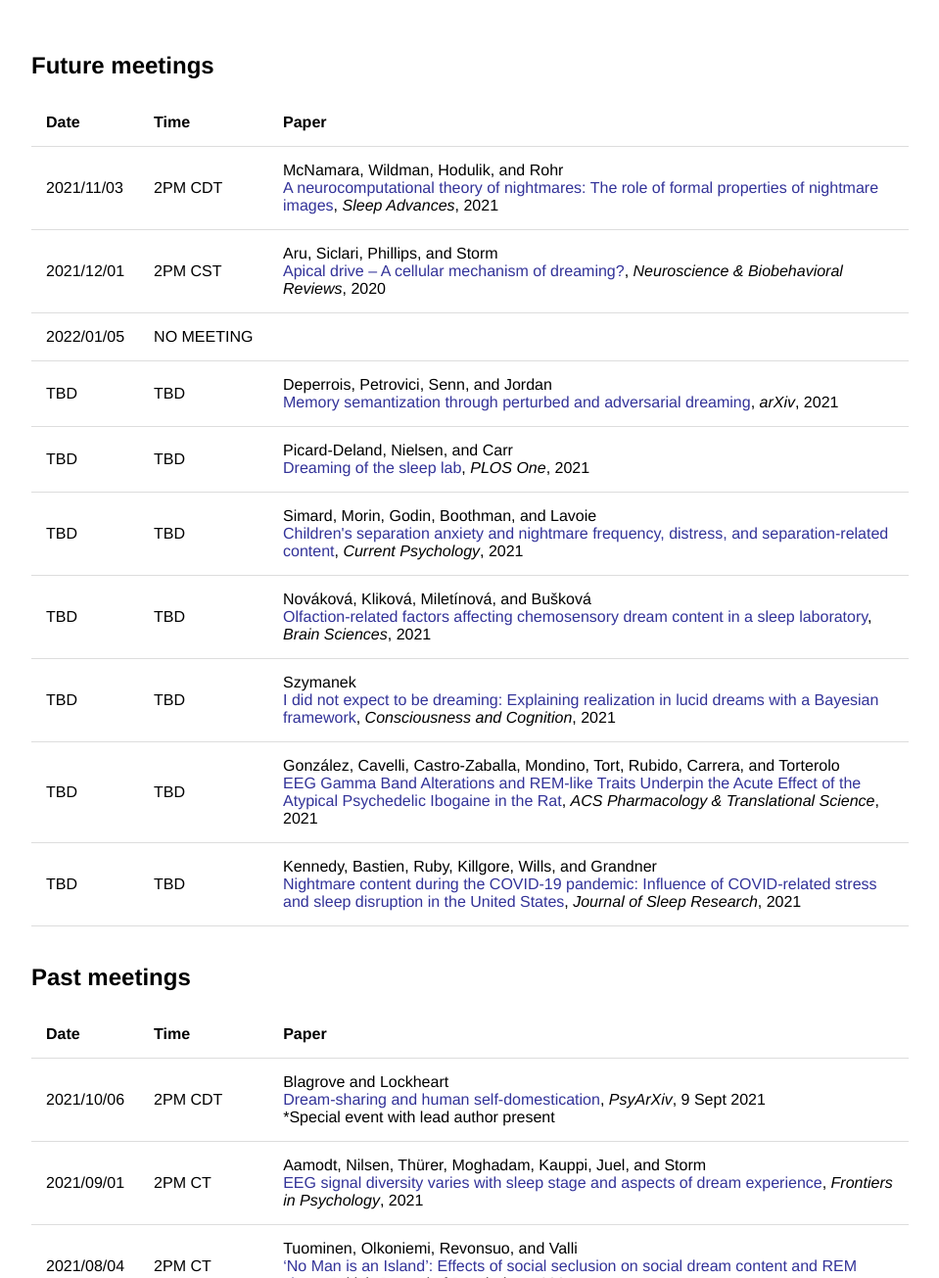
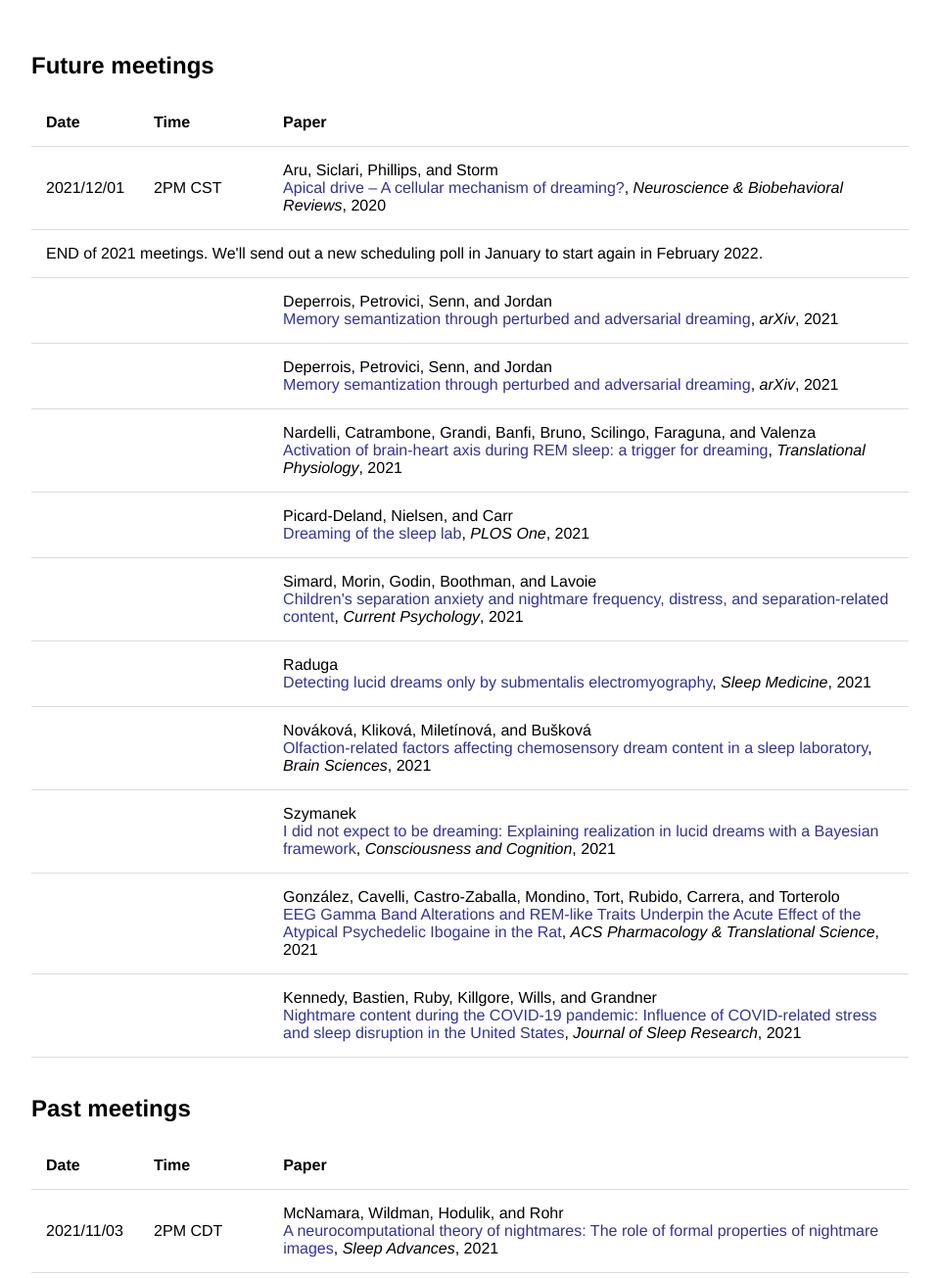
Before and after one commit to remrama/remrama.github.io, a Jekyll site: the page built from drrc/index.html, in a window 1280 px wide and 1400 px high, scrolled down 555 px, cut to the strip 95-1400 px from the top of the window. Shown: the whole strip at 98% size, without its empty margins (160-1119 px from the left). Built offline with Jekyll 4.4.1, drawn with Linux system fonts in a browser that asks for light colours.

Commit message:
monthly drrc update

```diff
--- a/drrc/index.html
+++ b/drrc/index.html
@@ -38,52 +38,51 @@ title: DRRC
             <th>Paper</th>
         </tr>
         <tr>
-            <td>2021/11/03</td>
-            <td>2PM CDT</td>
-            <td>McNamara, Wildman, Hodulik, and Rohr<br><a href="https://doi.org/10.1093/sleepadvances/zpab009">A neurocomputational theory of nightmares: The role of formal properties of nightmare images</a>, <i>Sleep Advances</i>, 2021</td>
-        </tr>
-        <tr>
             <td>2021/12/01</td>
             <td>2PM CST</td>
             <td>Aru, Siclari, Phillips, and Storm<br><a href="https://doi.org/10.1016/j.neubiorev.2020.09.018">Apical drive – A cellular mechanism of dreaming?</a>, <i>Neuroscience & Biobehavioral Reviews</i>, 2020</td>
         </tr>
         <tr>
-            <td>2022/01/05</td>
-            <td colspan="2">NO MEETING</td>
+            <td colspan="3">END of 2021 meetings. We'll send out a new scheduling poll in January to start again in February 2022.</td>
         </tr>
         <tr>
-            <td>TBD</td>
-            <td>TBD</td>
+            <td colspan="2"></td>
             <td>Deperrois, Petrovici, Senn, and Jordan<br><a href="https://arxiv.org/abs/2109.04261">Memory semantization through perturbed and adversarial dreaming</a>, <i>arXiv</i>, 2021</td>
         </tr>
         <tr>
-            <td>TBD</td>
-            <td>TBD</td>
+            <td colspan="2"></td>
+            <td>Deperrois, Petrovici, Senn, and Jordan<br><a href="https://arxiv.org/abs/2109.04261">Memory semantization through perturbed and adversarial dreaming</a>, <i>arXiv</i>, 2021</td>
+        </tr>
+        <tr>
+            <td colspan="2"></td>
+            <td>Nardelli, Catrambone, Grandi, Banfi, Bruno, Scilingo, Faraguna, and Valenza<br><a href="https://doi.org/10.1152/ajpregu.00306.2020">Activation of brain-heart axis during REM sleep: a trigger for dreaming</a>, <i>Translational Physiology</i>, 2021</td>
+        </tr>
+        <tr>
+            <td colspan="2"></td>
             <td>Picard-Deland, Nielsen, and Carr<br><a href="https://doi.org/10.1371/journal.pone.0257738">Dreaming of the sleep lab</a>, <i>PLOS One</i>, 2021</td>
         </tr>
         <tr>
-            <td>TBD</td>
-            <td>TBD</td>
+            <td colspan="2"></td>
             <td>Simard, Morin, Godin, Boothman, and Lavoie<br><a href="https://doi.org/10.1007/s12144-021-02272-8">Children's separation anxiety and nightmare frequency, distress, and separation-related content</a>, <i>Current Psychology</i>, 2021</td>
         </tr>
         <tr>
-            <td>TBD</td>
-            <td>TBD</td>
+            <td colspan="2"></td>
+            <td>Raduga<br><a href="https://doi.org/10.1016/j.sleep.2021.10.030">Detecting lucid dreams only by submentalis electromyography</a>, <i>Sleep Medicine</i>, 2021</td>
+        </tr>
+        <tr>
+            <td colspan="2"></td>
             <td>Nováková, Kliková, Miletínová, and Bušková<br><a href="https://doi.org/10.3390/brainsci11091225">Olfaction-related factors affecting chemosensory dream content in a sleep laboratory</a>, <i>Brain Sciences</i>, 2021</td>
         </tr>
         <tr>
-            <td>TBD</td>
-            <td>TBD</td>
+            <td colspan="2"></td>
             <td>Szymanek<br><a href="https://doi.org/10.1016/j.concog.2021.103163">I did not expect to be dreaming: Explaining realization in lucid dreams with a Bayesian framework</a>, <i>Consciousness and Cognition</i>, 2021</td>
         </tr>
         <tr>
-            <td>TBD</td>
-            <td>TBD</td>
+            <td colspan="2"></td>
             <td>González, Cavelli, Castro-Zaballa, Mondino, Tort, Rubido, Carrera, and Torterolo<br><a href="https://doi.org/10.1021/acsptsci.0c00164">EEG Gamma Band Alterations and REM-like Traits Underpin the Acute Effect of the Atypical Psychedelic Ibogaine in the Rat</a>, <i>ACS Pharmacology & Translational Science</i>, 2021</td>
         </tr>
         <tr>
-            <td>TBD</td>
-            <td>TBD</td>
+            <td colspan="2"></td>
             <td>Kennedy, Bastien, Ruby, Killgore, Wills, and Grandner<br><a href="https://doi.org/10.1111/jsr.13439">Nightmare content during the COVID-19 pandemic: Influence of COVID-related stress and sleep disruption in the United States</a>, <i>Journal of Sleep Research</i>, 2021</td>
         </tr>
     </table>
@@ -101,6 +100,11 @@ title: DRRC
             <th>Date</th>
             <th>Time</th>
             <th>Paper</th>
+        </tr>
+        <tr>
+            <td>2021/11/03</td>
+            <td>2PM CDT</td>
+            <td>McNamara, Wildman, Hodulik, and Rohr<br><a href="https://doi.org/10.1093/sleepadvances/zpab009">A neurocomputational theory of nightmares: The role of formal properties of nightmare images</a>, <i>Sleep Advances</i>, 2021</td>
         </tr>
         <tr>
             <td>2021/10/06</td>
```
